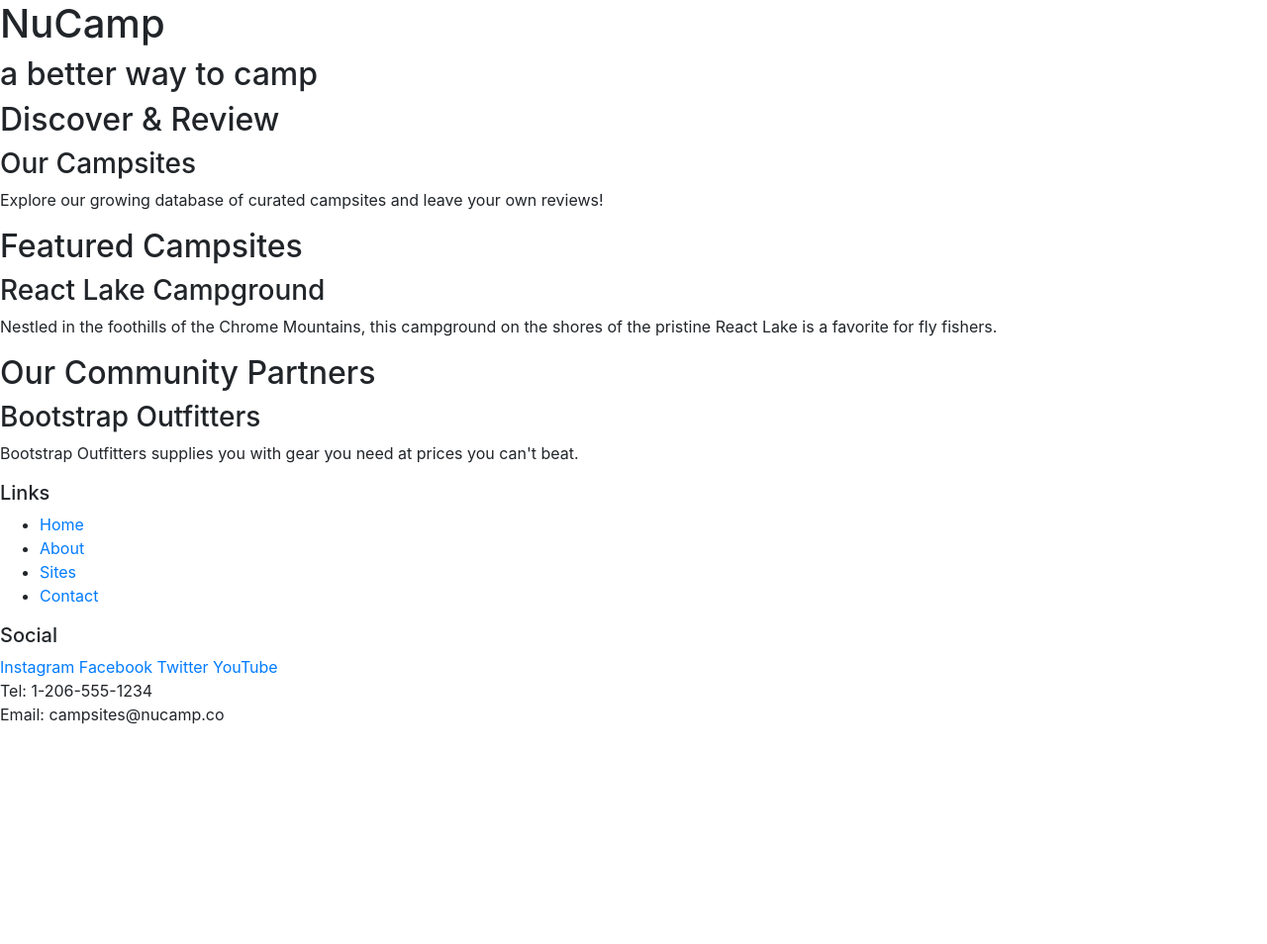
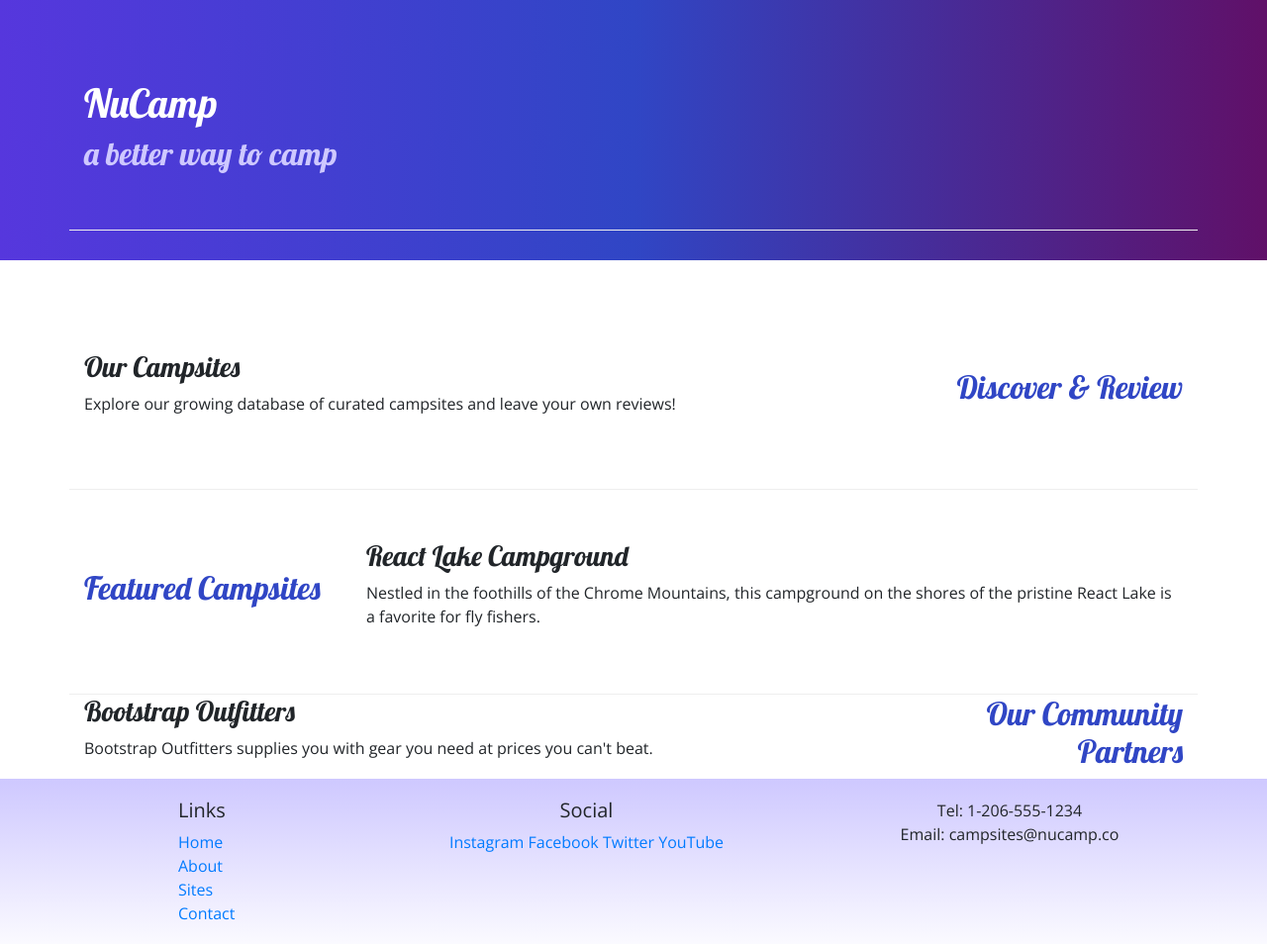
Before and after one commit to aliibrooke/Nucamp-Bootstrap, a website: page index.html in a window 1280 px wide. Shown: the whole page at 99% size. Before the commit the page ends 800 px from the top, so only its background shows below. Drawn offline with nearby package versions, Linux system fonts and the light colour scheme.

Commit message:
first commit

```diff
--- /dev/null
+++ b/css/styles.css
@@ -0,0 +1,34 @@
+body {
+    font-family: "Open Sans", sans-serif;
+}
+
+h1, h2, h3 {
+    font-family: "lobster", cursive;
+}
+
+h2 {
+    color: #3046C5;
+}
+
+header h2 {
+    color: #CEC8ff;
+
+}
+
+footer {
+    background-image: linear-gradient(#CEC8FF, white);
+    padding: 20px 0;
+}
+
+.jumbotron {
+    padding: 30px;
+    background-image: linear-gradient(to right, #5637DD, #3046C5, #601068);
+    color: white;
+
+}
+
+.row-content {
+    padding: 50px 0;
+    border-bottom: 1px ridge;
+    min-height: 200px;
+}
--- a/index.html
+++ b/index.html
@@ -1,7 +1,7 @@
 <!DOCTYPE html>
 <html lang="en">
 
-    <head>
+    <head class="jumbotron">
         <!-- Required meta tags always come first -->
         <meta charset="utf-8" />
         <meta name="viewport" content="width=device-width, initial-scale=1" />
@@ -9,56 +9,81 @@
         <!-- Bootstrap CSS -->
         <link rel="stylesheet" href="node_modules/bootstrap/dist/css/bootstrap.min.css" />
 
+        <!-- Additional CSS must be placed after Bootstrap CSS -->
+        <link rel="stylesheet" href="https://fonts.googleapis.com/css?family=Lobster|Open+Sans" />
+        <link rel="stylesheet" href="css/styles.css" />
         <title>NuCamp: A Better Way To Camp</title>
     </head>
 
 <body>
 
-    <header>
-        <div>
+    <header class="jumbotron jumbotron-fluid">
+        <div class="container">
+            <div class="row row-content align-items-center">
+                <div class="col">
                   <h1>NuCamp</h1>
                   <h2>a better way to camp</h2>
                 </div>
+            </div>
+        </div>
     </header>
 
-    <div>
-        <h2>Discover & Review</h2>
+<div class="container">
+    <div class="row row-content align-items-center">
+        <div class="col-sm-4 order-sm-last col-md-3">
+             <h2 class="text-sm-right">Discover & Review</h2>
+        </div>
+        <div class="col">
              <h3>Our Campsites</h3>
              <p>Explore our growing database of curated campsites and leave your own reviews!</p>
         </div>
+    </div>
 
-    <div>
+    <div class="row row-content align-items-center">
+        <div class="col-sm-4 col-md-3">
              <h2>Featured Campsites</h2>
+        </div>
+        <div class="col">
              <h3>React Lake Campground</h3>
              <p>Nestled in the foothills of the Chrome Mountains, this campground on the shores of the pristine React Lake is a favorite for fly fishers.</p>
         </div>
+    </div>
 
-    <div>
-        <h2>Our Community Partners</h2>
+    <div class="row">
+        <div class="col-sm-4 order-sm-last col-md-3">
+             <h2 class="text-sm-right">Our Community Partners</h2>
+        </div>
+        <div class="col">
              <h3>Bootstrap Outfitters</h3>
              <p>Bootstrap Outfitters supplies you with gear you need at prices you can't beat.</p>
         </div>
-
+    </div>
+</div>
     <footer>
-        <div>
+        <div class="container">
+           <div class="row">
+                 <div class="col-4 col-sm-2 offset-1">
                      <h5>Links</h5>
-            <ul>
+                     <ul class="list-unstyled">
                          <li><a href="#">Home</a></li>
                          <li><a href="#">About</a></li>
                          <li><a href="#">Sites</a></li>
                          <li><a href="#">Contact</a></li>
                      </ul>
                  </div>
-        <div>
+                 <div class="col-6 col-sm-5 text-center">
                      <h5>Social</h5>
                      <a href="http://instagram.com/">Instagram</a>
                      <a href="http://facebook.com/">Facebook</a>
                      <a href="http://twitter.com/">Twitter</a>
                      <a href="http://youtube.com/">YouTube</a>
                  </div>
-        <div>
+
+                  <div class="col-sm-4 text-center">
                      Tel: 1-206-555-1234<br />
                      Email: campsites@nucamp.co
+                  </div>
+            </div>
         </div>
     </footer>
 
```
Also changed, not shown: README.md (added). Lines whose indentation alone changed are shown as unchanged.
